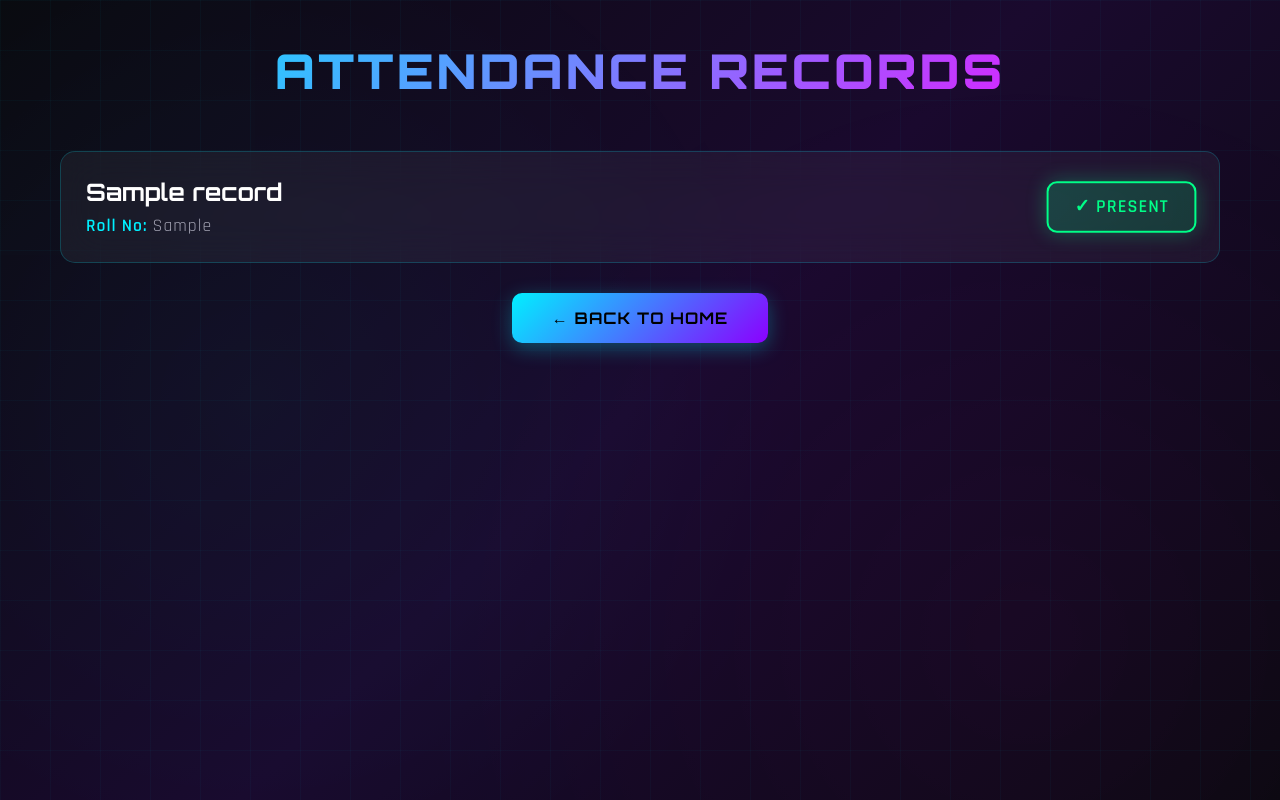
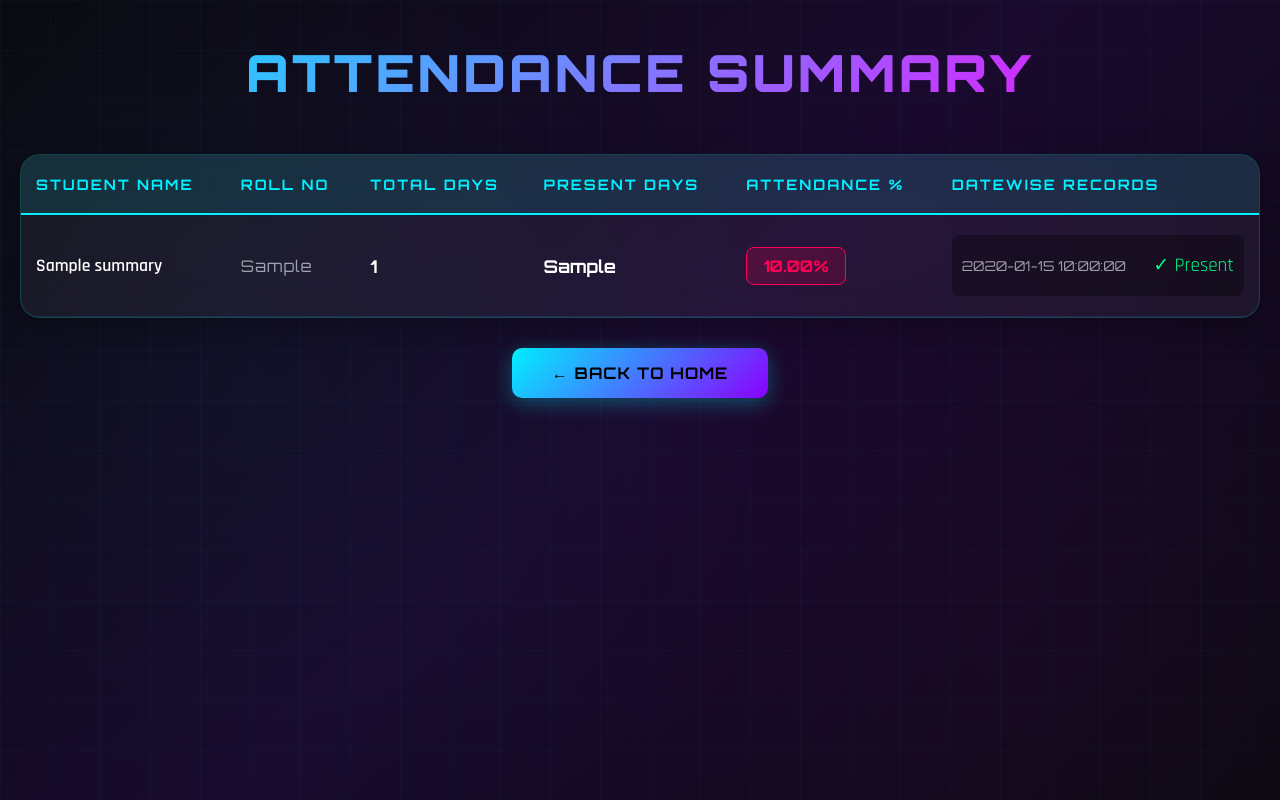
Before and after one commit to HarP25/smart-attendance-system, a Flask app: template templates/summary.html in a window 1280 px wide. Run offline with Flask 3, Linux system fonts and the light colour scheme; the template is opened without the code that fills it: most values are stand-ins (such as "Sample title", 1, 10 or a date in 2020).

Commit message:
Update summary.html

```diff
--- a/templates/summary.html
+++ b/templates/summary.html
@@ -3,7 +3,7 @@
 <head>
     <meta charset="UTF-8">
     <meta name="viewport" content="width=device-width, initial-scale=1.0">
-    <title>Attendance Records</title>
+    <title>Attendance Summary</title>
     <link rel="preconnect" href="https://fonts.googleapis.com">
     <link rel="preconnect" href="https://fonts.gstatic.com" crossorigin>
     <link href="https://fonts.googleapis.com/css2?family=Orbitron:wght@400;700;900&family=Rajdhani:wght@300;400;600&display=swap" rel="stylesheet">
@@ -33,6 +33,7 @@
             color: var(--text-primary);
             position: relative;
             overflow-x: hidden;
+            padding-bottom: 50px;
         }
 
         body::before {
@@ -68,7 +69,7 @@
         }
 
         .container {
-            max-width: 1200px;
+            max-width: 1400px;
             margin: 0 auto;
             padding: 40px 20px;
             position: relative;
@@ -94,7 +95,7 @@
 
         .header h1 {
             font-family: 'Orbitron', sans-serif;
-            font-size: clamp(2rem, 4vw, 3rem);
+            font-size: clamp(2rem, 4vw, 3.5rem);
             font-weight: 900;
             background: linear-gradient(135deg, var(--primary-neon) 0%, var(--secondary-neon) 100%);
             -webkit-background-clip: text;
@@ -102,12 +103,15 @@
             background-clip: text;
             text-transform: uppercase;
             letter-spacing: 3px;
-            margin-bottom: 10px;
         }
 
-        .records-container {
-            display: grid;
-            gap: 20px;
+        .table-wrapper {
+            background: var(--glass-bg);
+            backdrop-filter: blur(20px);
+            border: 1px solid rgba(0, 240, 255, 0.2);
+            border-radius: 20px;
+            overflow: hidden;
+            box-shadow: 0 8px 32px rgba(0, 0, 0, 0.3);
             animation: fadeInUp 0.8s ease-out;
         }
 
@@ -122,137 +126,136 @@
             }
         }
 
-        .record-card {
-            background: var(--glass-bg);
-            backdrop-filter: blur(20px);
-            border: 1px solid rgba(0, 240, 255, 0.2);
-            border-radius: 15px;
-            padding: 25px;
-            transition: all 0.3s ease;
-            position: relative;
-            overflow: hidden;
-            animation: slideIn 0.6s ease-out backwards;
+        table {
+            width: 100%;
+            border-collapse: collapse;
         }
 
-        .record-card:nth-child(n) {
-            animation-delay: calc(0.1s * var(--i));
+        thead {
+            background: rgba(0, 240, 255, 0.1);
+            border-bottom: 2px solid var(--primary-neon);
         }
 
-        @keyframes slideIn {
-            from {
-                opacity: 0;
-                transform: translateX(-30px);
-            }
-            to {
-                opacity: 1;
-                transform: translateX(0);
-            }
+        th {
+            padding: 20px 15px;
+            text-align: left;
+            font-family: 'Orbitron', sans-serif;
+            font-weight: 700;
+            text-transform: uppercase;
+            letter-spacing: 2px;
+            font-size: 0.9rem;
+            color: var(--primary-neon);
         }
 
-        .record-card::before {
-            content: '';
-            position: absolute;
-            top: 0;
-            left: 0;
-            width: 4px;
-            height: 100%;
-            background: linear-gradient(180deg, var(--primary-neon), var(--secondary-neon));
-            opacity: 0;
-            transition: opacity 0.3s ease;
+        tbody tr {
+            border-bottom: 1px solid rgba(0, 240, 255, 0.1);
+            transition: all 0.3s ease;
         }
 
-        .record-card:hover {
-            border-color: var(--primary-neon);
-            transform: translateX(10px);
-            box-shadow: 0 8px 32px rgba(0, 240, 255, 0.2);
+        tbody tr:hover {
+            background: rgba(0, 240, 255, 0.05);
+            transform: scale(1.01);
         }
 
-        .record-card:hover::before {
-            opacity: 1;
-        }
-
-        .record-content {
-            display: grid;
-            grid-template-columns: 1fr auto;
-            gap: 20px;
-            align-items: center;
-        }
-
-        .student-details {
-            display: flex;
-            flex-direction: column;
-            gap: 8px;
+        td {
+            padding: 20px 15px;
+            font-size: 1rem;
         }
 
         .student-name {
-            font-size: 1.5rem;
+            font-weight: 600;
+            color: var(--text-primary);
+            font-size: 1.1rem;
+        }
+
+        .roll-number {
+            color: var(--text-secondary);
+            font-family: 'Orbitron', sans-serif;
+            letter-spacing: 1px;
+        }
+
+        .stats-value {
+            font-family: 'Orbitron', sans-serif;
             font-weight: 700;
-            color: var(--text-primary);
+            font-size: 1.1rem;
+        }
+
+        .percentage {
+            display: inline-block;
+            padding: 8px 16px;
+            border-radius: 8px;
+            font-weight: 700;
             font-family: 'Orbitron', sans-serif;
         }
 
-        .student-roll {
-            font-size: 1.1rem;
-            color: var(--text-secondary);
-            letter-spacing: 1px;
+        .percentage-high {
+            background: linear-gradient(135deg, rgba(0, 255, 136, 0.2), rgba(0, 204, 102, 0.2));
+            border: 1px solid var(--success);
+            color: var(--success);
         }
 
-        .student-roll::before {
-            content: 'Roll No: ';
-            color: var(--primary-neon);
-            font-weight: 600;
+        .percentage-medium {
+            background: linear-gradient(135deg, rgba(255, 204, 0, 0.2), rgba(255, 153, 0, 0.2));
+            border: 1px solid #ffcc00;
+            color: #ffcc00;
         }
 
-        .status-badge {
-            padding: 12px 25px;
-            border-radius: 10px;
-            font-weight: 700;
-            font-size: 1.1rem;
-            text-transform: uppercase;
-            letter-spacing: 1px;
-            display: flex;
-            align-items: center;
-            gap: 8px;
-            animation: badgePulse 2s ease-in-out infinite;
+        .percentage-low {
+            background: linear-gradient(135deg, rgba(255, 0, 85, 0.2), rgba(204, 0, 68, 0.2));
+            border: 1px solid var(--danger);
+            color: var(--danger);
         }
 
-        @keyframes badgePulse {
-            0%, 100% { transform: scale(1); }
-            50% { transform: scale(1.05); }
+        .attendance-history {
+            max-height: 200px;
+            overflow-y: auto;
+            padding: 10px;
+            background: rgba(0, 0, 0, 0.3);
+            border-radius: 8px;
+            font-size: 0.9rem;
+            scrollbar-width: thin;
+            scrollbar-color: var(--primary-neon) rgba(0, 0, 0, 0.3);
         }
 
-        .status-present {
-            background: linear-gradient(135deg, rgba(0, 255, 136, 0.2), rgba(0, 204, 102, 0.2));
-            border: 2px solid var(--success);
-            color: var(--success);
-            box-shadow: 0 0 20px rgba(0, 255, 136, 0.3);
+        .attendance-history::-webkit-scrollbar {
+            width: 6px;
         }
 
-        .status-absent {
-            background: linear-gradient(135deg, rgba(255, 0, 85, 0.2), rgba(204, 0, 68, 0.2));
-            border: 2px solid var(--danger);
-            color: var(--danger);
-            box-shadow: 0 0 20px rgba(255, 0, 85, 0.3);
+        .attendance-history::-webkit-scrollbar-track {
+            background: rgba(0, 0, 0, 0.3);
+            border-radius: 3px;
         }
 
-        .empty-state {
-            text-align: center;
-            padding: 60px 20px;
-            background: var(--glass-bg);
-            backdrop-filter: blur(20px);
-            border: 1px solid rgba(0, 240, 255, 0.2);
-            border-radius: 20px;
+        .attendance-history::-webkit-scrollbar-thumb {
+            background: var(--primary-neon);
+            border-radius: 3px;
         }
 
-        .empty-state-icon {
-            font-size: 4rem;
-            margin-bottom: 20px;
-            opacity: 0.5;
+        .attendance-entry {
+            padding: 8px 0;
+            display: flex;
+            justify-content: space-between;
+            align-items: center;
+            border-bottom: 1px solid rgba(0, 240, 255, 0.1);
         }
 
-        .empty-state-text {
-            font-size: 1.3rem;
+        .attendance-entry:last-child {
+            border-bottom: none;
+        }
+
+        .date-label {
             color: var(--text-secondary);
+            font-family: 'Orbitron', sans-serif;
+            font-size: 0.85rem;
+        }
+
+        .status-icon {
+            font-size: 1.2rem;
+        }
+
+        .no-records {
+            color: var(--text-secondary);
+            font-style: italic;
         }
 
         .back-button {
@@ -278,13 +281,24 @@
             box-shadow: 0 8px 30px rgba(0, 240, 255, 0.5);
         }
 
-        @media (max-width: 768px) {
-            .record-content {
-                grid-template-columns: 1fr;
+        @media (max-width: 1200px) {
+            .table-wrapper {
+                overflow-x: auto;
             }
 
-            .status-badge {
-                justify-content: center;
+            table {
+                min-width: 1000px;
+            }
+        }
+
+        @media (max-width: 768px) {
+            th, td {
+                padding: 15px 10px;
+                font-size: 0.9rem;
+            }
+
+            .header h1 {
+                font-size: 2rem;
             }
         }
     </style>
@@ -294,33 +308,80 @@
 
     <div class="container">
         <div class="header">
-            <h1>Attendance Records</h1>
+            <h1>Attendance Summary</h1>
         </div>
 
-        {% if records %}
-        <div class="records-container">
-            {% for r in records %}
-            <div class="record-card" style="--i: {{ loop.index }}">
-                <div class="record-content">
-                    <div class="student-details">
-                        <div class="student-name">{{ r["name"] }}</div>
-                        <div class="student-roll">{{ r["roll_no"] }}</div>
-                    </div>
-                    <div class="status-badge status-{{ r['status'] }}">
-                        {% if r["status"] == "present" %}
-                            ✓ Present
-                        {% else %}
-                            ✗ Absent
-                        {% endif %}
-                    </div>
-                </div>
-            </div>
-            {% endfor %}
+        {% if summary and summary|length > 0 %}
+        <div class="table-wrapper">
+            <table>
+                <thead>
+                    <tr>
+                        <th>Student Name</th>
+                        <th>Roll No</th>
+                        <th>Total Days</th>
+                        <th>Present Days</th>
+                        <th>Attendance %</th>
+                        <th>Datewise Records</th>
+                    </tr>
+                </thead>
+                <tbody>
+                    {% for s in summary %}
+                    <tr>
+                        <td class="student-name">{{ s["name"] }}</td>
+                        <td class="roll-number">{{ s["roll_no"] }}</td>
+                        <td class="stats-value">{{ s["total_days"] }}</td>
+                        <td class="stats-value">{{ s["present_days"] or 0 }}</td>
+                        <td>
+                            {% if s["total_days"] > 0 %}
+                                {% set percentage = (s["present_days"] * 100) / s["total_days"] %}
+                                <span class="percentage
+                                    {% if percentage >= 75 %}percentage-high
+                                    {% elif percentage >= 50 %}percentage-medium
+                                    {% else %}percentage-low{% endif %}">
+                                    {{ '%.2f' % percentage }}%
+                                </span>
+                            {% else %}
+                                <span class="percentage percentage-low">0%</span>
+                            {% endif %}
+                        </td>
+                        <td>
+                            {% if s["attendance"] %}
+                            <div class="attendance-history">
+                                {% for a in s["attendance"] %}
+                                <div class="attendance-entry">
+                                    <span class="date-label">{{ a["date"] }}</span>
+                                    <span class="status-icon">
+                                        {% if a["status"] == "present" %}
+                                            <span style="color: var(--success);">✓ Present</span>
+                                        {% else %}
+                                            <span style="color: var(--danger);">✗ Absent</span>
+                                        {% endif %}
+                                    </span>
+                                </div>
+                                {% endfor %}
+                            </div>
+                            {% else %}
+                            <span class="no-records">No Records</span>
+                            {% endif %}
+                        </td>
+                    </tr>
+                    {% endfor %}
+                </tbody>
+            </table>
         </div>
         {% else %}
-        <div class="empty-state">
-            <div class="empty-state-icon">📋</div>
-            <div class="empty-state-text">No attendance records found for this date</div>
+        <div style="text-align: center; padding: 100px 20px;">
+            <div style="font-size: 5rem; margin-bottom: 30px; opacity: 0.3;">📊</div>
+            <h2 style="color: var(--text-secondary); font-size: 2rem; margin-bottom: 20px;">No Students Found</h2>
+            <p style="color: var(--text-secondary); font-size: 1.2rem; margin-bottom: 30px;">
+                Add students and mark their attendance to see the summary here.
+            </p>
+            <a href="/" style="display: inline-block; background: linear-gradient(135deg, var(--primary-neon), var(--accent-purple));
+                border: none; border-radius: 10px; padding: 15px 40px; color: #000;
+                font-family: 'Orbitron', sans-serif; font-weight: 700; font-size: 1rem;
+                text-transform: uppercase; text-decoration: none; transition: all 0.3s ease;">
+                ← Go to Home
+            </a>
         </div>
         {% endif %}
 
@@ -328,11 +389,5 @@
             <a href="/" class="back-button">← Back to Home</a>
         </div>
     </div>
-
-    <script>
-        document.querySelectorAll('.record-card').forEach((card, index) => {
-            card.style.setProperty('--i', index);
-        });
-    </script>
 </body>
 </html>
```
